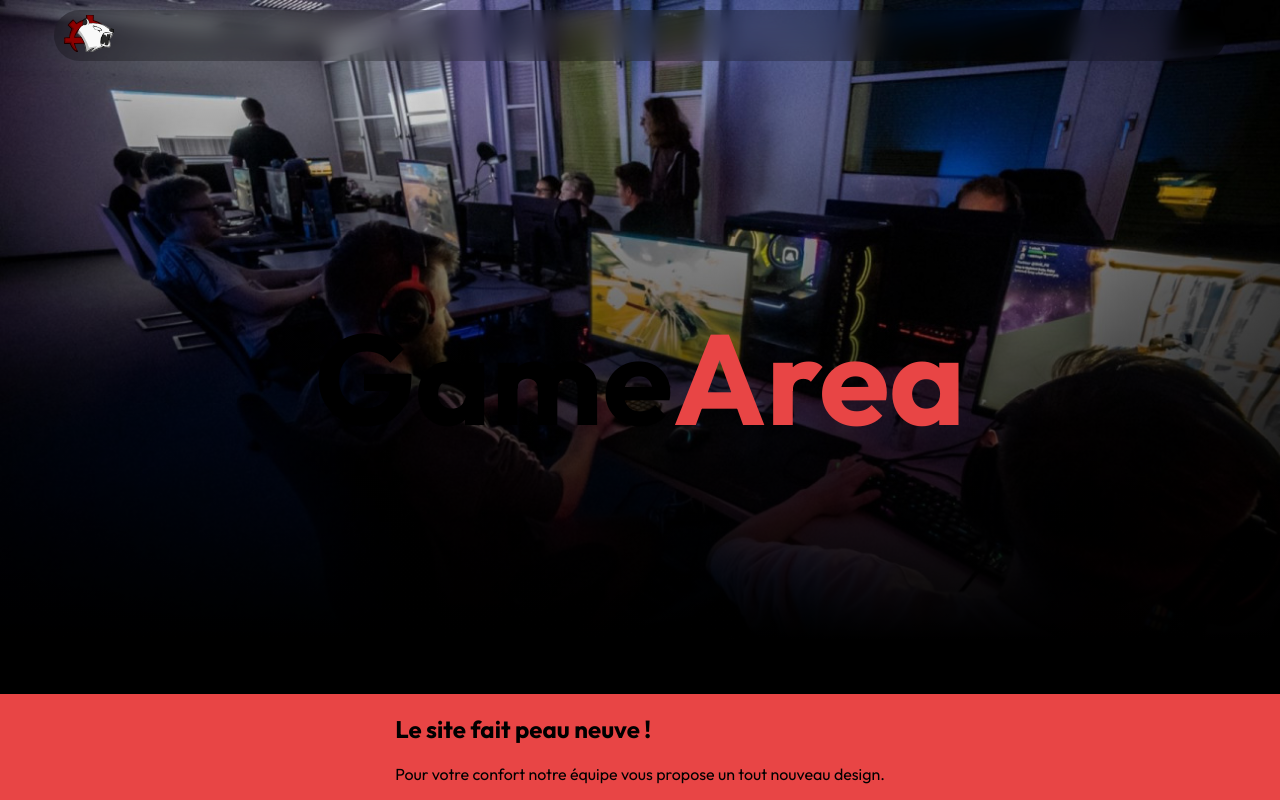
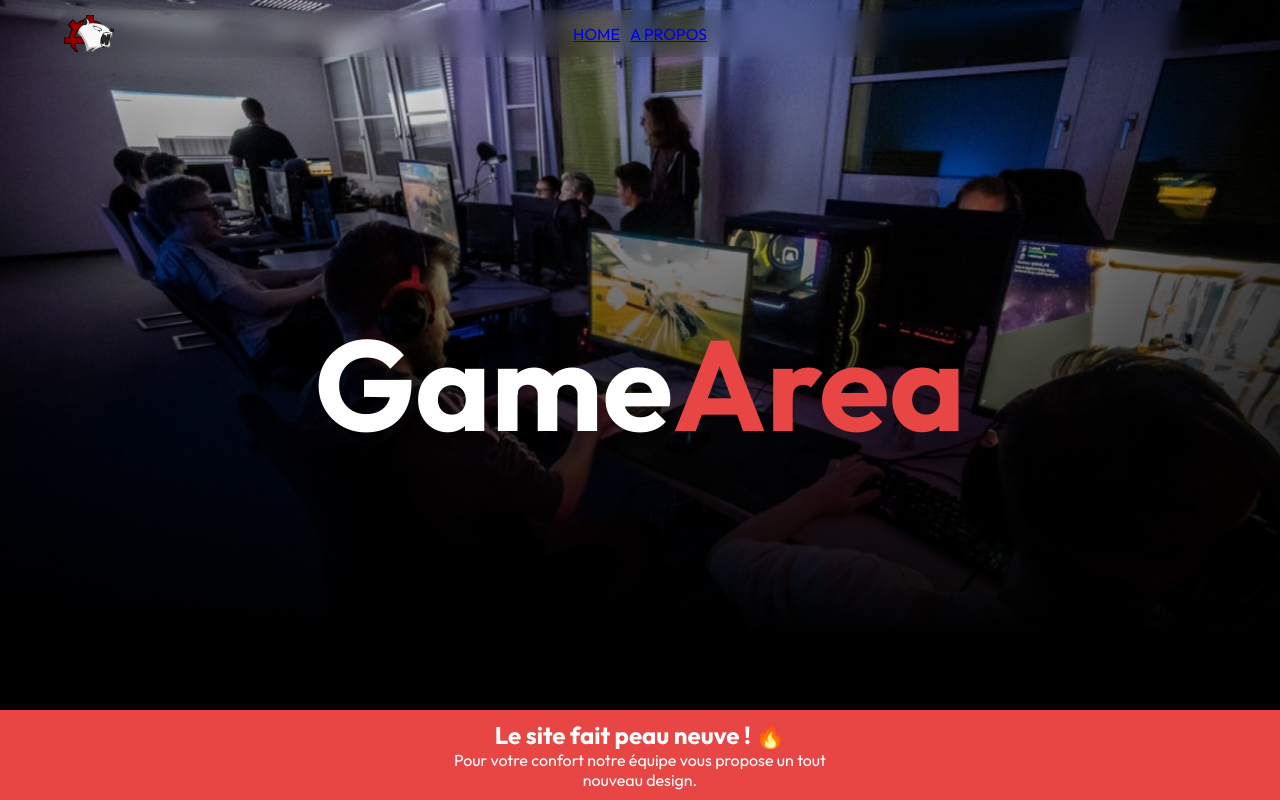
Before and after one commit to GameArea-dev/website, a React (Create React App) app: page /#/ in a window 1280 px wide. Shown: the top 800 px of the page. Built offline with nearby package versions, Linux system fonts and the light colour scheme.

Commit message:
feat: improve new bar style, header style and add new ABOUT page

```diff
--- a/src/assets/style/_colors.css
+++ b/src/assets/style/_colors.css
@@ -1,5 +1,9 @@
 :root {
-  --dark--default: #000;
-  --white--default: #fff;
-  --cinnabar: #E84545;
+    --dark--default: #000;
+    --white--default: #fff;
+    --cinnabar: #e84545;
 }
+
+.white-default {
+    color: var(--white--default);
+}
--- a/src/components/header/header.component.css
+++ b/src/components/header/header.component.css
@@ -1,13 +1,28 @@
 header {
-    display: flex;
-    flex-flow: row;
-    justify-content: space-between;
-    text-align: center;
     width: 90%;
     max-width: 1200px;
     margin-top: 10px;
     padding: 5px 10px;
     backdrop-filter: blur(10px);
     border-radius: 40px;
-    background-color: #00000040;
+    display: grid;
+    grid-template-columns: repeat(3, 1fr);
+    grid-template-rows: 1fr;
+    grid-column-gap: 0px;
+    grid-row-gap: 0px;
+
+    div,
+    nav {
+        display: flex;
+        flex-flow: row;
+        align-items: center;
+        justify-content: center;
+        gap: 10px;
+
+        a {
+            text-align: center;
+            margin: 0;
+            text-transform: uppercase;
+        }
+    }
 }
--- a/src/components/header/header.component.tsx
+++ b/src/components/header/header.component.tsx
@@ -1,6 +1,7 @@
 import "./header.component.css";
 import { Percentage } from "@utils/custom-types";
 import { Icon } from "@components/icon/icon.component";
+import { NavLink } from "react-router-dom";
 
 export default function HeaderComponent(props: {
   transparent?: boolean;
@@ -9,6 +10,10 @@ export default function HeaderComponent(props: {
   return (
     <header>
       <Icon icon={"MulhouseGaming"} style={{ width: "50px" }}></Icon>
+      <nav>
+        <NavLink to="/">Home</NavLink>
+        <NavLink to="/about">A propos</NavLink>
+      </nav>
     </header>
   );
 }
--- a/src/components/home/news-banner/news-banner.component.css
+++ b/src/components/home/news-banner/news-banner.component.css
@@ -1,7 +1,25 @@
 #news-banner {
     background-color: var(--primary);
     width: 100%;
-    display: flex;
     align-items: center;
     justify-content: center;
+    display: grid;
+    grid-template-columns: repeat(3, 1fr);
+    grid-template-rows: 1fr;
+    grid-column-gap: 0px;
+    grid-row-gap: 0px;
+
+    div {
+        display: flex;
+        flex-flow: column;
+        align-items: center;
+        justify-content: center;
+        padding: 10px;
+
+        h2,
+        p {
+            text-align: center;
+            margin: 0;
+        }
+    }
 }
--- a/src/components/home/news-banner/news-banner.component.tsx
+++ b/src/components/home/news-banner/news-banner.component.tsx
@@ -11,12 +11,13 @@ const latestNews: LatestNewsModel = {
 
 export default function NewsBannerComponent() {
   return (
-    <div id="news-banner">
+    <div id="news-banner" className="white-default">
       <div></div>
       <div>
-        <h2>{latestNews.title}</h2>
+        <h2>{latestNews.title} 🔥</h2>
         <p>{latestNews.caption}</p>
       </div>
+      <div></div>
     </div>
   );
 }
--- /dev/null
+++ b/src/views/about/about.component.tsx
@@ -0,0 +1,3 @@
+export default function AboutComponent() {
+  return <div></div>;
+}
--- a/src/views/home/home-hero/home-hero.component.tsx
+++ b/src/views/home/home-hero/home-hero.component.tsx
@@ -6,7 +6,7 @@ export default function HomeHeroComponent() {
   return (
     <div id="home-hero">
       <HeaderComponent transparent={true} />
-      <h1>
+      <h1 className="white-default">
         Game<span className="primary">Area</span>
       </h1>
       <NewsBannerComponent />
--- a/src/views/home/home-upcoming/home-upcoming.component.tsx
+++ b/src/views/home/home-upcoming/home-upcoming.component.tsx
@@ -19,7 +19,7 @@ export default function HomeUpcomingComponent() {
           pariatur. Excepteur sint occaecat cupidatat non proident, sunt in
           culpa qui officia deserunt mollit anim id est laborum.
         </p>
-        <NavLink to="/">En savoir plus &gt;</NavLink>
+        <NavLink to="/about#lans">En savoir plus &gt;</NavLink>
       </div>
     </div>
   );
```
Also changed, not shown: src/index.tsx (+15 -9 lines), src/views/about/about.component.css (added).
